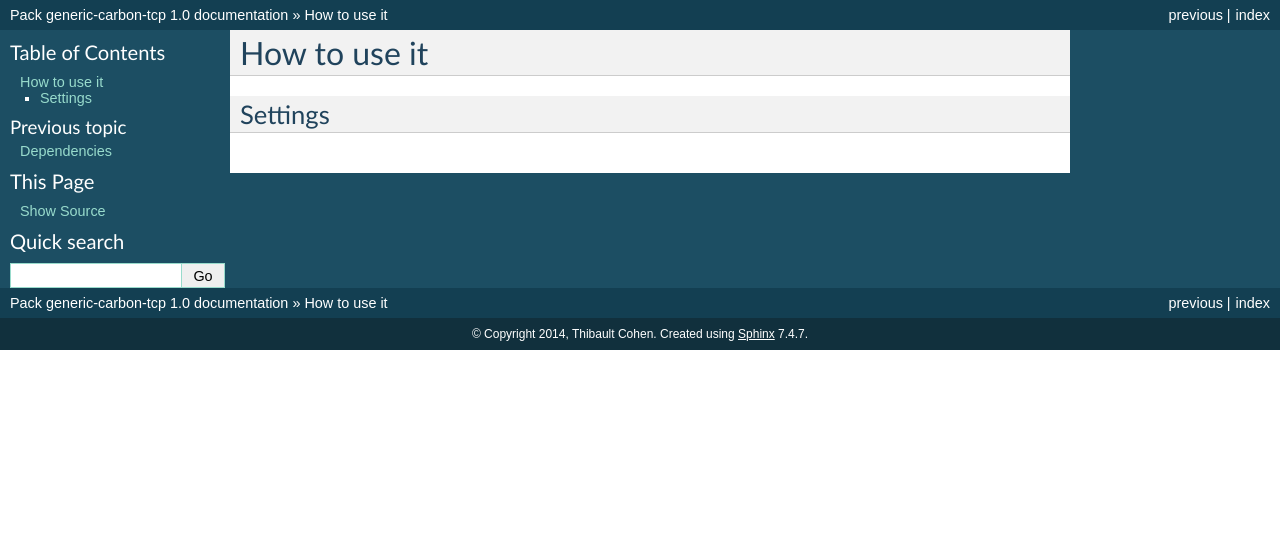
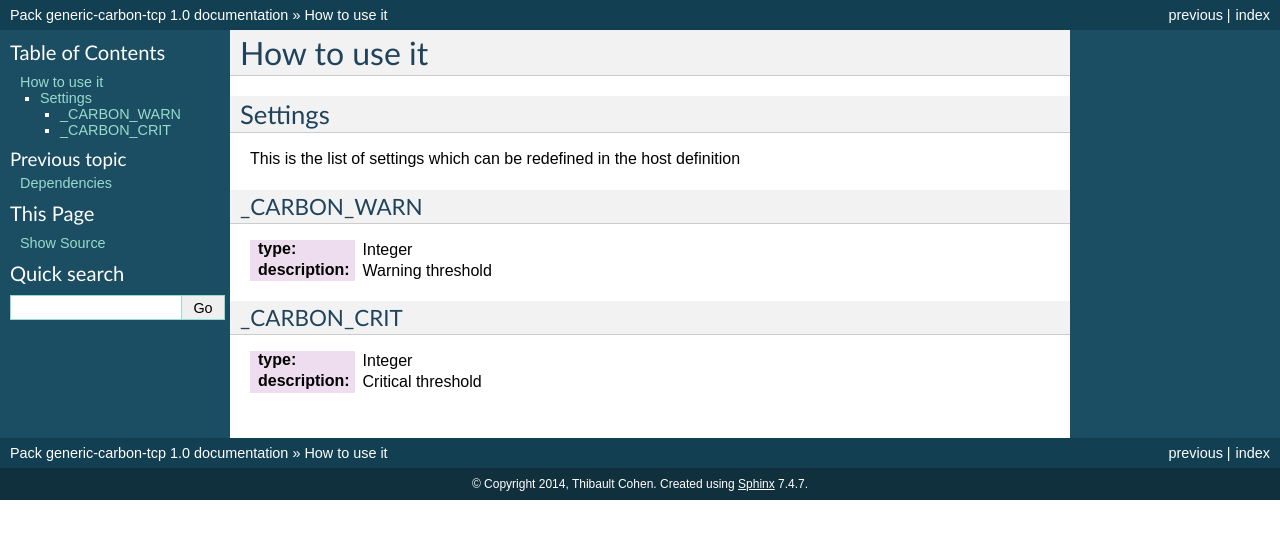
Before and after one commit to savoirfairelinux/monitoring-tools, a Sphinx documentation site: the page built from doc/source/howtouseit.rst, in a window 1280 px wide. Shown: the top 539 px of the page. Built offline with Sphinx 7.4.7, drawn with Linux system fonts in a browser that asks for light colours.

Commit message:
Add threshold

```diff
--- a/doc/source/howtouseit.rst
+++ b/doc/source/howtouseit.rst
@@ -4,3 +4,18 @@ How to use it
 
 Settings
 ~~~~~~~~
+
+This is the list of settings which can be redefined in the host definition
+
+_CARBON_WARN
+----------
+
+:type:              Integer
+:description:       Warning threshold
+
+
+_CARBON_CRIT
+----------
+
+:type:              Integer
+:description:       Critical threshold
```
Also changed, not shown: 3 other files.
